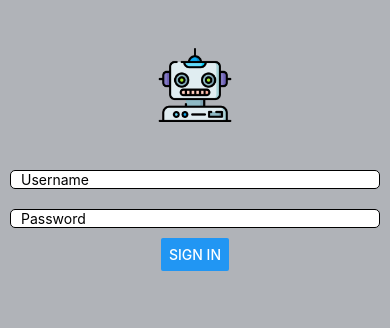
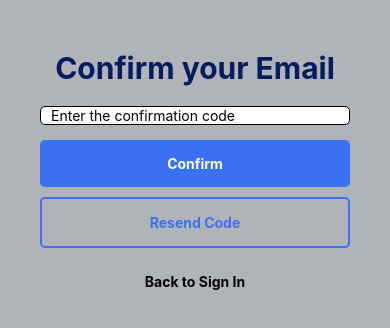
Before and after one commit to kevinmaravillas/MobileClient, a React Native app: screen / in a window 390 px wide. Shown: the top 328 px of the page. Built offline with nearby package versions, Linux system fonts and the light colour scheme.

Commit message:
EmailConfirmation and SignUp Screens
Created an Email Confirmation and Sign Up Screens

```diff
--- a/App.js
+++ b/App.js
@@ -2,29 +2,15 @@ import { StatusBar } from 'expo-status-bar';
 import { StyleSheet, Text, View, SafeAreaView} from 'react-native';
 import React from 'react';
 import SignInScreen from './src/screens/SignInScreen';
-
-// export default function App() {
-//   return (
-//     <View style={styles.container}>
-//       <Text>Hello</Text>
-//       <StatusBar style="auto" />
-//     </View>
-//   );a
-// }
-
-// const styles = StyleSheet.create({
-//   container: {
-//     flex: 1,
-//     backgroundColor: '#fff',
-//     alignItems: 'center',
-//     justifyContent: 'center',
-//   },
-// });
+import SignUpScreen from './src/screens/SignUpScreen/SignUpScreen';
+import ConfirmEmailScreen from './src/screens/ConfirmEmailScreen';
 
 const App = () => {
   return(
     <SafeAreaView style={styles.root}>
-      <SignInScreen></SignInScreen>
+      {/* <SignInScreen/> */}
+      {/* <SignUpScreen/> */}
+      <ConfirmEmailScreen/>
     </SafeAreaView>
   );
 }
--- a/package.json
+++ b/package.json
@@ -12,7 +12,7 @@
     "expo": "~49.0.11",
     "expo-status-bar": "~1.6.0",
     "react": "18.2.0",
-    "react-native": "0.72.4"
+    "react-native": "^0.72.4"
   },
   "devDependencies": {
     "@babel/core": "^7.20.0"
--- /dev/null
+++ b/src/components/CustomButton/CustomButton.js
@@ -0,0 +1,44 @@
+import React from "react";
+import { View, Text, StyleSheet, Pressable } from "react-native";
+
+const CustomButton = ({onPress, text, type = "Primary"}) =>{
+    return(
+        <Pressable onPress={onPress} style={[styles.container, styles[`container_${type}`]]}>
+            <Text style={[styles.text, styles[`text_${type}`]]}>
+                {text}
+            </Text>
+        </Pressable>
+    )
+}
+
+const styles = StyleSheet.create({
+    container: {
+        width:'100%',
+        padding: 15,
+        marginVertical: 5,
+        alignItems: 'center',
+        borderRadius: 5,
+    },
+    container_Primary:{
+        backgroundColor: '#3B71F3',
+    },
+    container_Secondary:{
+        borderColor: '#3B71F3',
+        borderWidth: 2,
+    },
+    container_Tertiary:{
+
+    },
+    text: {
+        fontWeight: 'bold',
+        color: 'white'
+    },
+    text_Secondary:{
+        color: '#3B71F3'
+    },
+    text_Tertiary:{
+        color: 'black'
+    },
+});
+
+export default CustomButton;
--- /dev/null
+++ b/src/components/CustomButton/Index.js
@@ -0,0 +1 @@
+export {default} from  './CustomButton';
--- a/src/components/CustomInput/CustomInput.js
+++ b/src/components/CustomInput/CustomInput.js
@@ -1,7 +1,7 @@
 import React from "react";
 import {View, Text, TextInput, StyleSheet} from 'react-native'
 
-const CustomInput = ({value, setValue, placeholder}) => {
+const CustomInput = ({value, setValue, placeholder, secureTextEntry}) => {
 
     return (
         <View style={styles.container}>
@@ -10,6 +10,7 @@ const CustomInput = ({value, setValue, placeholder}) => {
                 onChangeText={setValue}
                 placeholder={placeholder}
                 style={styles.input}
+                secureTextEntry={secureTextEntry}
 
             />
         </View>
--- /dev/null
+++ b/src/screens/ConfirmEmailScreen/ConfirmEmailScreen.js
@@ -0,0 +1,72 @@
+import React, {useState} from "react";
+import { View,
+         Text,
+         StyleSheet,
+         ScrollView} from "react-native";
+import CustomInput from "../../components/CustomInput/CustomInput";
+import CustomButton from "../../components/CustomButton/CustomButton"
+
+
+const ConfirmEmailScreen = () =>{
+    const [Code, setCode] = useState('');
+
+    const onConfirmPress = () =>{
+        console.warn("onConfirmPress");
+    }
+    const onSignInPress = () => {
+        console.warn("Sign In")
+    }
+    const onResendPress = () => {
+        console.warn('resend')
+    }
+
+    return(
+        <ScrollView>
+        <View style={styles.root}>
+            <Text style={styles.title}>Confirm your Email</Text>
+
+            <CustomInput
+                placeholder="Enter the confirmation code"
+                value={Code}
+                setValue={setCode}
+            />
+
+            <CustomButton text="Confirm" onPress={onConfirmPress}/>
+
+            <CustomButton
+                text="Resend Code"
+                onPress={onResendPress}
+                type="Secondary"
+            />
+            <CustomButton
+                text="Back to Sign In"
+                onPress={onSignInPress}
+                type="Tertiary"
+            />
+        </View>
+        </ScrollView>
+    )
+}
+
+const styles = StyleSheet.create({
+
+    root:{
+        alignItems: 'center',
+        padding: 40,
+    },
+    title: {
+        fontSize: 30,
+        fontWeight: 'bold',
+        color: '#051C60',
+        margin: 10,
+    },
+    text:{
+        color:'black',
+        marginVertical: 10
+    },
+    link: {
+        color:'blue'
+    }
+});
+
+export default ConfirmEmailScreen
--- /dev/null
+++ b/src/screens/ConfirmEmailScreen/index.js
@@ -0,0 +1 @@
+export {default} from './ConfirmEmailScreen';
--- a/src/screens/SignInScreen/SignInScreen.js
+++ b/src/screens/SignInScreen/SignInScreen.js
@@ -1,14 +1,12 @@
 import React, {useState} from "react";
 import { View,
-         Text,
          Image,
          StyleSheet,
          useWindowDimensions,
-         Button,
-        TouchableOpacity} from "react-native";
+         ScrollView} from "react-native";
 import Logo from '../../../assets/images/robotLogo.png';
 import CustomInput from "../../components/CustomInput/CustomInput";
-// import {useState} from "react";
+import CustomButton from "../../components/CustomButton/CustomButton"
 
 
 const SignInScreen = () =>{
@@ -17,9 +15,20 @@ const SignInScreen = () =>{
 
     const {height} = useWindowDimensions();
 
+    const onSignInPress = () =>{
+        console.warn("Sign In");
+    }
 
+    const onForgotPasswordPress = () => {
+        console.warn("Forgot Password")
+    }
+
+    const onSignUpPress = () => {
+        console.warn("Creating a new account!")
+    }
 
     return(
+        <ScrollView>
         <View style={styles.root}>
             <Image
                 source={Logo}
@@ -37,16 +46,18 @@ const SignInScreen = () =>{
                 placeholder="Password"
                 value={Password}
                 setValue={setPassword}
+                secureTextEntry={true}
             />
 
-            <Button
-                title="Sign In"
-                // onPress={() => navigation.navigate(ClasificationPage)}
-            />
+            <CustomButton text="Sign In" onPress={onSignInPress}/>
+            <CustomButton text="Forgot password?" onPress={onForgotPasswordPress} type="Tertiary"/>
 
-
-
+            <CustomButton
+                text="Dont have an account? Create one"
+                onPress={onSignUpPress}
+                type="Tertiary"/>
         </View>
+        </ScrollView>
     )
 }
 
@@ -55,21 +66,12 @@ const styles = StyleSheet.create({
     root:{
         alignItems: 'center',
         padding: 10,
-
-
     },
     logo: {
         width : '20%',
         maxWidth: 300,
         maxHeight: 150
     },
-    btn: {
-        borderRadius: 20,
-        borderColor: 'black',
-        borderWidth: 2
-    },
-
-
 });
 
 export default SignInScreen
--- /dev/null
+++ b/src/screens/SignUpScreen/SignUpScreen.js
@@ -0,0 +1,98 @@
+import React, {useState} from "react";
+import { View,
+         Text,
+         StyleSheet,
+         ScrollView} from "react-native";
+import CustomInput from "../../components/CustomInput/CustomInput";
+import CustomButton from "../../components/CustomButton/CustomButton"
+
+
+const SignUpScreen = () =>{
+    const [Username, setUsername] = useState('');
+    const [Email, setEmail] = useState('');
+    const [Password, setPassword] = useState('');
+    const [PasswordRepeat, setPasswordRepeat] = useState('');
+
+    const onRegisterPress = () =>{
+        console.warn("Registering");
+    }
+    const onSignInPress = () => {
+        console.warn("Sign In")
+    }
+    const onTermsofUsePress = () => {
+        console.warn("Terms Of Use")
+    }
+    const onPrivacyPolicyPress = () => {
+        console.warn("Privacy Policy")
+    }
+
+    return(
+        <ScrollView>
+        <View style={styles.root}>
+            <Text style={styles.title}>Create an account</Text>
+
+            <CustomInput
+                placeholder="Username"
+                value={Username}
+                setValue={setUsername}
+            />
+            <CustomInput
+                placeholder="Email"
+                value={Email}
+                setValue={setEmail}
+            />
+            <CustomInput
+                placeholder="Password"
+                value={Password}
+                setValue={setPassword}
+                secureTextEntry={true}
+            />
+            <CustomInput
+                placeholder="Confirm Password"
+                value={PasswordRepeat}
+                setValue={setPasswordRepeat}
+                secureTextEntry={true}
+            />
+
+            <CustomButton text="Register" onPress={onRegisterPress}/>
+            <Text style={styles.text}>
+                By registering, you confirm that you accept our{' '}
+                <Text style={styles.link} onPress={onTermsofUsePress}>
+                    Terms of Use
+                </Text>
+                {' '}and{' '}
+                <Text style={styles.link} onPress={onPrivacyPolicyPress}>
+                    Privacy Policy
+                </Text>
+            </Text>
+            <CustomButton
+                text="Have an account? Sign In"
+                onPress={onSignInPress}
+                type="Tertiary"/>
+        </View>
+        </ScrollView>
+    )
+}
+
+const styles = StyleSheet.create({
+
+    root:{
+        alignItems: 'center',
+        padding: 40,
+    },
+    title: {
+        fontSize: 30,
+        fontWeight: 'bold',
+        color: '#051C60',
+        margin: 10,
+    },
+    text:{
+        color:'black',
+        marginVertical: 10
+    },
+    link: {
+        color:'blue'
+    }
+});
+
+export default SignUpScreen
--- /dev/null
+++ b/src/screens/SignUpScreen/index.js
@@ -0,0 +1 @@
+export {default} from './SignUpScreen';
```
Also changed, not shown: 1 other file (tests, documents, lock files or other folders).
